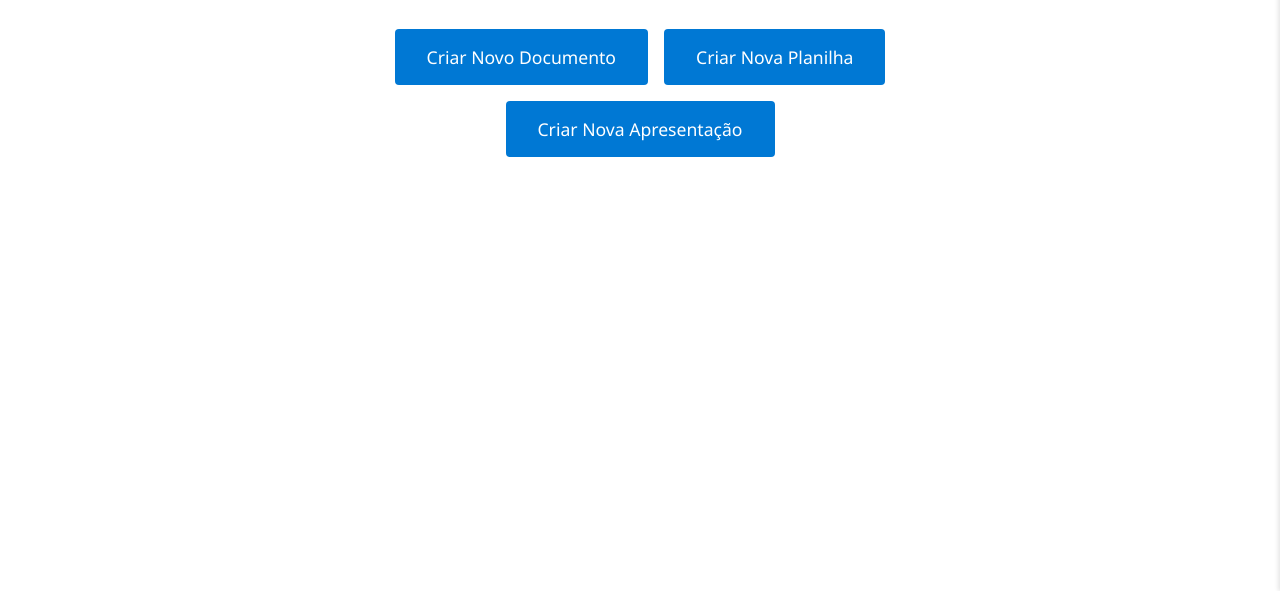
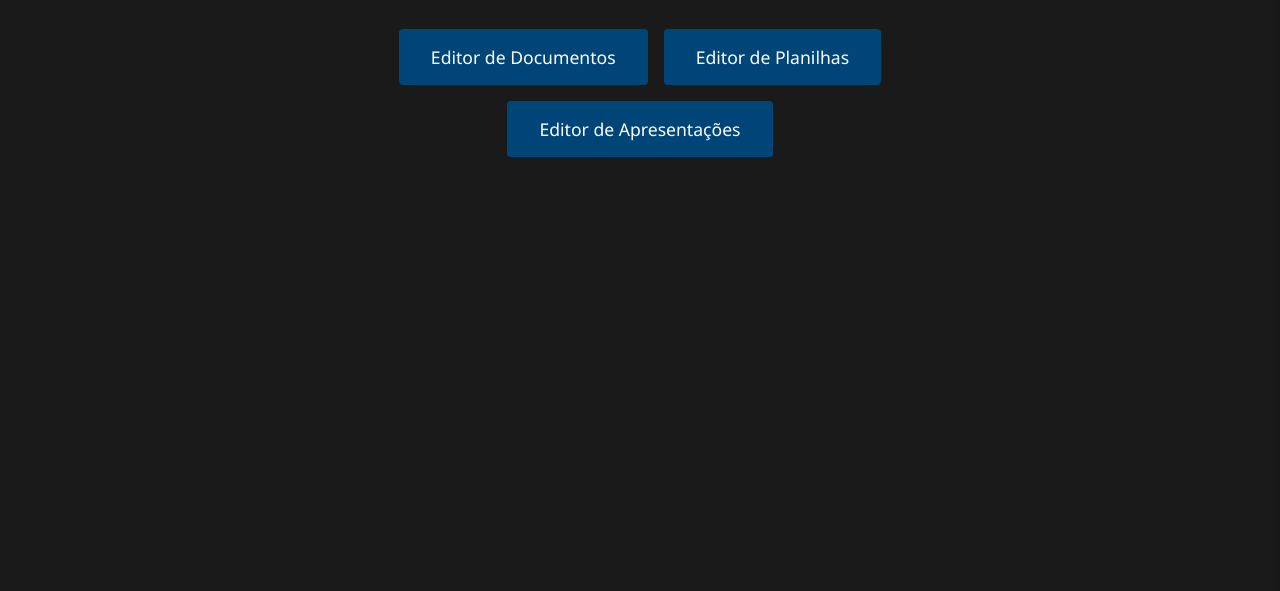
Before and after one commit to notesoffice/notesoffice.github.io, a plain HTML site: page index.html in a window 1280 px wide. Shown: the part 209-800 px from the top of the page. Drawn offline with Linux system fonts and the light colour scheme.

Commit message:
Add files via upload

```diff
--- a/index.html
+++ b/index.html
@@ -126,7 +126,7 @@ body {
 
 <div class="settings-panel" id="settingsPanel">
     <h2>Configurações</h2>
-    <button class="theme-button" id="themeButton">Ativar Tema Escuro</button>
+    <button class="theme-button" id="themeButton">Desativar Tema Escuro</button>
     <div class="creator-info">
         Aplicativo Criado por Pedro Enrique
     </div>
@@ -137,9 +137,9 @@ body {
     <p>Notes Office é uma poderosa suíte de produtividade de escritório com planilha, editor de texto, editor de apresentação e muito mais. Sua interface limpa e suas ferramentas avançadas o farão soltar sua criatividade e melhorar sua produtividade.</p>
 
     <div class="action-buttons">
-        <a href="https://notesoffice.github.io/EditorDeDocumentos" class="btn">Criar Novo Documento</a>
-        <a href="https://notesoffice.github.io/EditorDePlanilhas" class="btn">Criar Nova Planilha</a>
-        <a href="https://notesoffice.github.io/EditorDeApresentacao" class="btn">Criar Nova Apresentação</a>
+        <a href="https://notesoffice.github.io/EditorDeDocumentos" class="btn">Editor de Documentos</a>
+        <a href="https://notesoffice.github.io/EditorDePlanilhas" class="btn">Editor de Planilhas</a>
+        <a href="https://notesoffice.github.io/EditorDeSlides" class="btn">Editor de Apresentações</a>
     </div>
 </div>
 
@@ -148,6 +148,11 @@ document.addEventListener('DOMContentLoaded', function() {
     const menuBtn = document.getElementById('menuBtn');
     const settingsPanel = document.getElementById('settingsPanel');
     const themeButton = document.getElementById('themeButton');
+
+    // Initialize dark theme by default
+    if (!localStorage.getItem('theme')) {
+        localStorage.setItem('theme', 'dark');
+    }
 
     const savedTheme = localStorage.getItem('theme');
     if (savedTheme === 'dark') {
```
